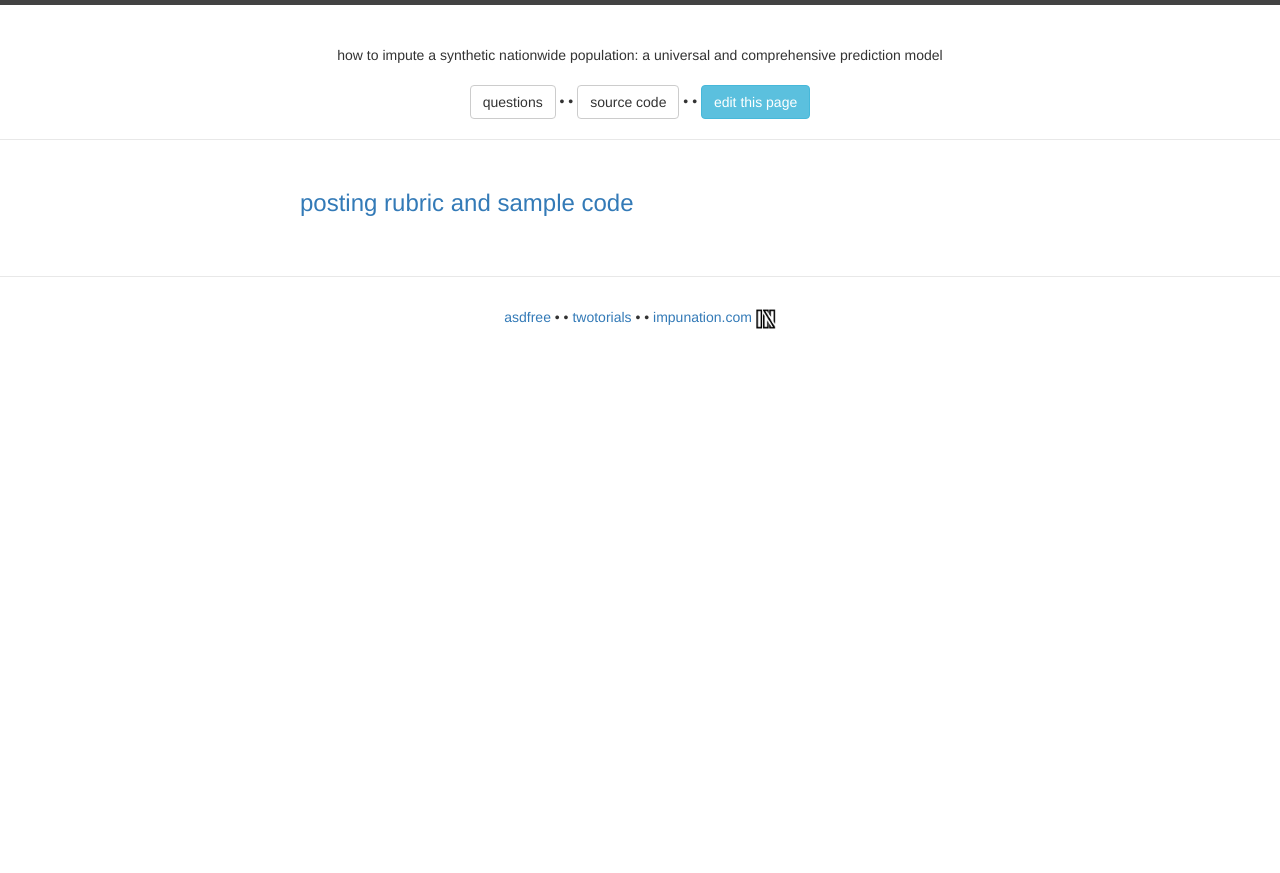
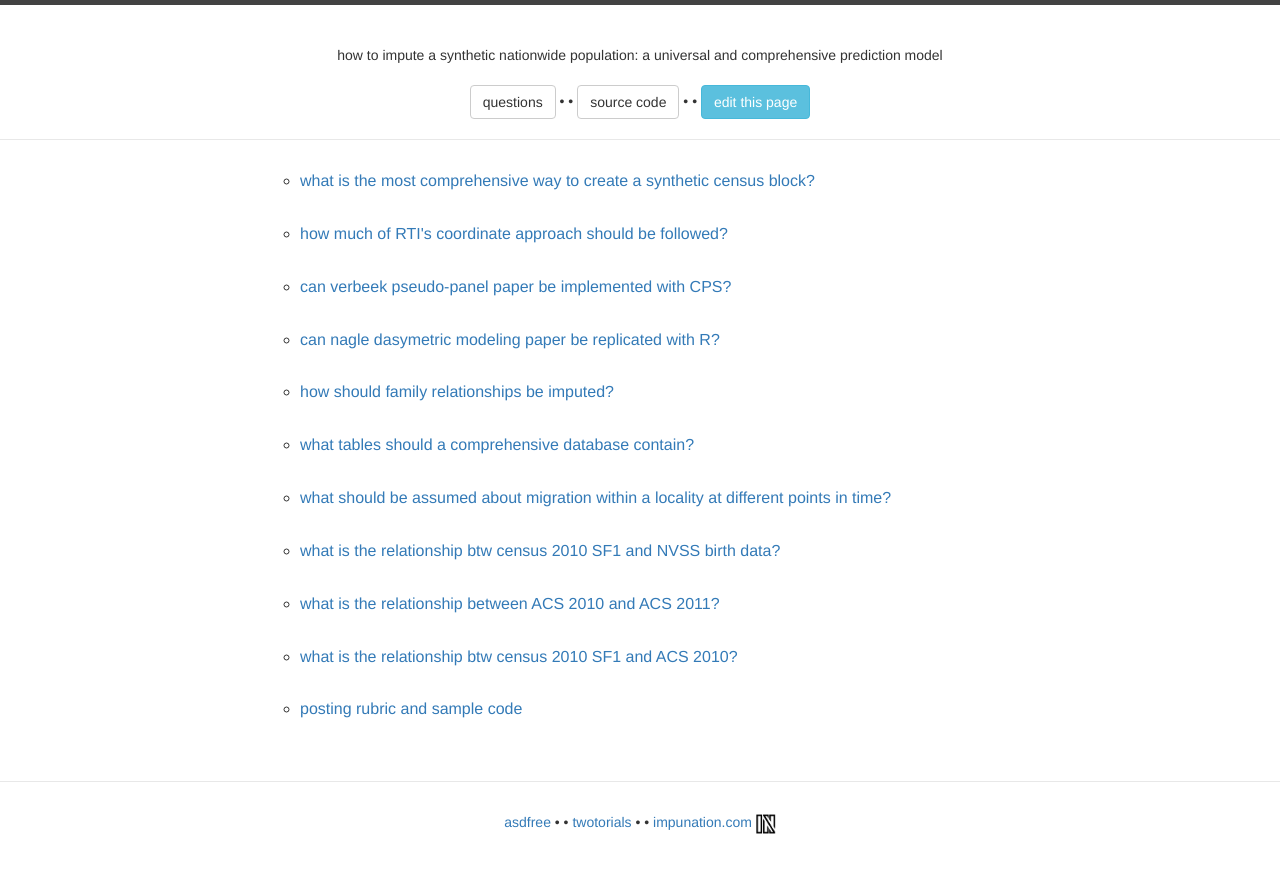
Before and after one commit to impunation/impunation.github.io, a Jekyll site: the page built from index.html, in a window 1280 px wide. Shown: the top 873 px of the page. Built offline with Jekyll 4.4.1, drawn with Linux system fonts in a browser that asks for light colours.

Commit message:
some questions

```diff
--- /dev/null
+++ b/_posts/2016-02-14-acs_sf.md
@@ -0,0 +1,10 @@
+---
+layout: post
+title:  "what is the relationship btw census 2010 SF1 and ACS 2010?"
+categories: [acs]
+tags: []
+---
+
+## notes
+
+https://github.com/impunation/acs_sf
--- /dev/null
+++ b/_posts/2016-02-14-acs_two_year.md
@@ -0,0 +1,10 @@
+---
+layout: post
+title:  "what is the relationship between ACS 2010 and ACS 2011?"
+categories: [acs]
+tags: []
+---
+
+## notes
+
+https://github.com/impunation/acs_two_year
--- /dev/null
+++ b/_posts/2016-02-14-birthdata_sf1.md
@@ -0,0 +1,10 @@
+---
+layout: post
+title:  "what is the relationship btw census 2010 SF1 and NVSS birth data?"
+categories: [birth]
+tags: []
+---
+
+## notes
+
+https://github.com/impunation/birthdata_sf1
--- /dev/null
+++ b/_posts/2016-02-14-migration_sipp.md
@@ -0,0 +1,10 @@
+---
+layout: post
+title:  "what should be assumed about migration within a locality at different points in time?"
+categories: [migration]
+tags: []
+---
+
+## notes
+
+https://github.com/impunation/migration_sipp
--- /dev/null
+++ b/_posts/2016-02-14-relative_connections.md
@@ -0,0 +1,16 @@
+---
+layout: post
+title:  "how should family relationships be imputed?"
+categories: [family]
+tags: []
+---
+
+## notes
+
+https://github.com/impunation/relative_connections
+
+impute mother, father, aunt, uncle, brother, sister, grandmother, grandfather IDs?  EVEN outside the household.  impute blood, adoptive, step-relatives.
+
+figure out how to impute family connections..this probably has to be done before imputing individuals--
+
+impute the full family's structure, across housing units
--- /dev/null
+++ b/_posts/2016-02-14-replicate_verbeek.md
@@ -0,0 +1,14 @@
+---
+layout: post
+title:  "can verbeek pseudo-panel paper be implemented with CPS?"
+categories: [pseudo-panel]
+tags: []
+---
+
+## notes
+
+https://github.com/impunation/replicate_verbeek
+
+Pseudo panels and repeated cross-sections
+
+http://tinyurl.com/gpcn9u2
--- /dev/null
+++ b/_posts/2016-02-14-rti_coordinates.md
@@ -0,0 +1,12 @@
+---
+layout: post
+title:  "how much of RTI's coordinate approach should be followed?"
+categories: [rti]
+tags: []
+---
+
+## notes
+
+https://github.com/impunation/rti_coordinates
+
+http://www.rti.org/pubs/mr-0010-0905-wheaton.pdf
--- /dev/null
+++ b/_posts/2016-02-14-synth_block.md
@@ -0,0 +1,10 @@
+---
+layout: post
+title:  "what is the most comprehensive way to create a synthetic census block?"
+categories: [synth]
+tags: []
+---
+
+## notes
+
+https://github.com/impunation/synth_block
--- a/_sass/_layout.scss
+++ b/_sass/_layout.scss
@@ -176,11 +176,14 @@
 }
 
 .post-list {
+
+	font-size: 16px;
     margin-left: 0;
     list-style: none;
 
     > li {
         margin-bottom: $spacing-unit;
+
     }
 }
 
@@ -191,7 +194,7 @@
 
 .post-link {
     display: block;
-    font-size: 24px;
+    font-size: 16px;
 }
 
 
@@ -204,7 +207,7 @@
 }
 
 .post-title {
-    font-size: 42px;
+    font-size: 16px;
     letter-spacing: -1px;
     line-height: 1;
 
--- a/index.html
+++ b/index.html
@@ -4,13 +4,12 @@ layout: default
 
 <div class="home">
 
-  <ul class="post-list">
+  <ul class="post-list" style="list-style-type:circle">
     {% for post in site.posts %}
       <li>
 
-        <h2>
           <a class="post-link" href="{{ post.url | prepend: site.baseurl }}">{{ post.title }}</a>
-        </h2>
+
       </li>
     {% endfor %}
   </ul>
```
Also changed, not shown: _posts/2016-02-14-relational_db_structure.md (added, +24 -0 lines), _posts/2016-02-14-replicate_nagle.md (added, +14 -0 lines), 2 other files.
